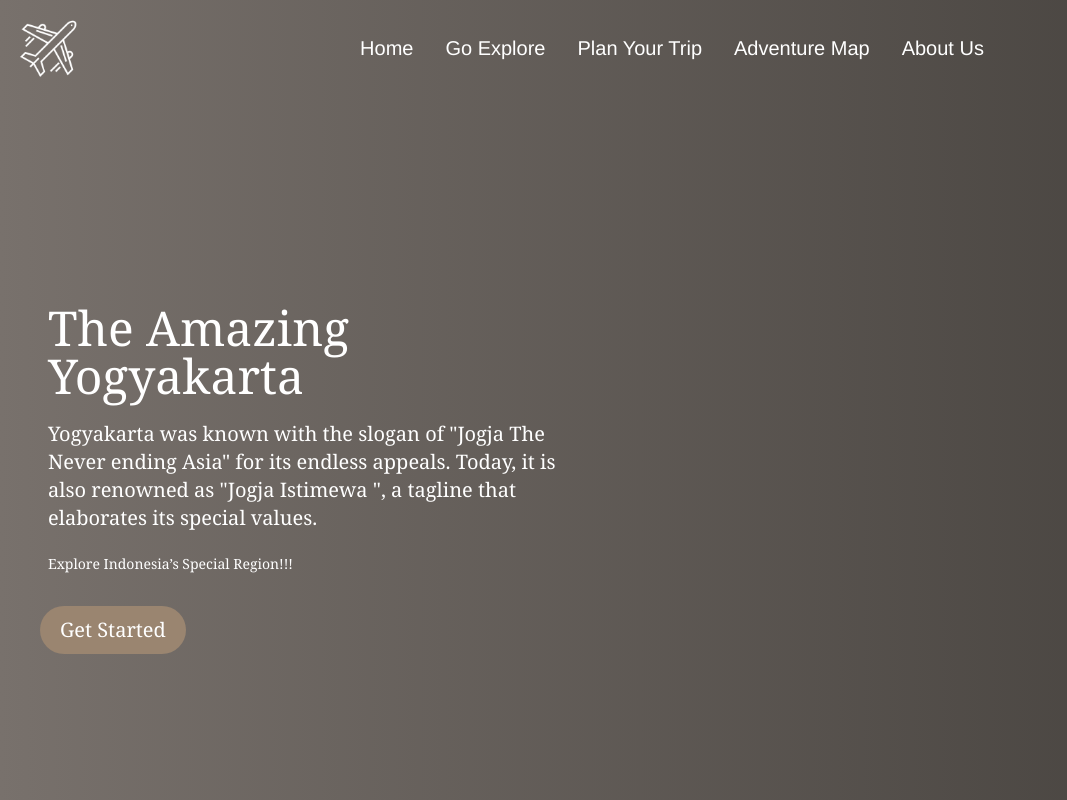
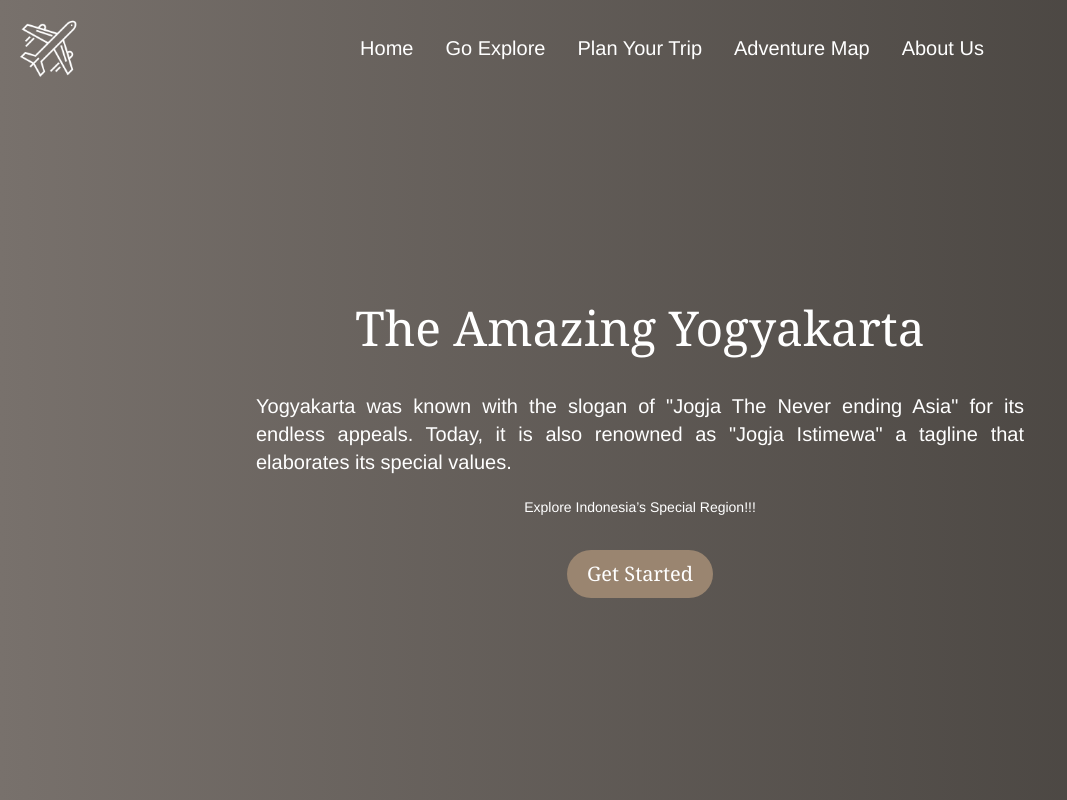
Before and after one commit to Kairose8/project-nusantara, a React (Vite) app: page / in a window 1280 px wide. Shown: the top 800 px of the page, without its empty margins (0-1067 px from the left). Built offline with nearby package versions, Linux system fonts and the light colour scheme; a web font is replaced by a local one.

Commit message:
home done

```diff
--- a/src/components/GetStarted.jsx
+++ b/src/components/GetStarted.jsx
@@ -6,7 +6,7 @@ export default function GetStarted() {
     return(
         <>
             <button onClick={() => navigate('/ExplorePage')}
-            class="ml-10 mt-8 text-white bg-myColor-500 font-serif hover:bg-myColor-600 focus:outline-none text-xl rounded-full text-sm px-5 py-2.5  ">
+            class="mt-8 text-white bg-myColor-500 font-serif hover:bg-myColor-600 focus:outline-none text-xl rounded-full text-sm px-5 py-2.5  ">
                 Get Started
             </button>
         </>
--- a/src/pages/Home.jsx
+++ b/src/pages/Home.jsx
@@ -1,24 +1,22 @@
 import GetStarted from "../components/GetStarted";
 
-
 export default function Home() {
-
-
   return (
-    <div className="h-screen ">
-      <p class="font-serif text-5xl mb-5 mt-52 text-white ml-12 w-1/3">
+    <>
+      <div className="h-screen flex flex-col items-center text-center ">
+        <p class="font-serif text-5xl mb-10 mt-52 text-white w-2/3 lg:w-max">
           The Amazing Yogyakarta
         </p>
-      <p class="font-serif text-white  md:text-sm ml-12 w-2/3 lg:text-xl lg:w-2/5">
+        <p class="font-grotesk text-white text-justify  md:text-sm w-2/3 lg:text-xl lg:w-3/5">
           Yogyakarta was known with the slogan of "Jogja The Never ending Asia"
-        for its endless appeals. Today, it is also renowned as "Jogja Istimewa
-        ", a tagline that elaborates its special values.
+          for its endless appeals. Today, it is also renowned as "Jogja Istimewa" a tagline that elaborates its special values.
         </p>
         <br />
-      <p class="font-serif text-white ml-12 w-1/3">
+        <p class="font-grotesk text-white w-1/3">
           Explore Indonesia’s Special Region!!!
         </p>
       <GetStarted />
       </div>
+    </>
   );
 }
--- a/src/pages/TripPlanner.jsx
+++ b/src/pages/TripPlanner.jsx
@@ -7,7 +7,7 @@ export default function TripPlanner() {
       <div>
         {/* page text  */}
         <div className="flex flex-col items-center text-center mb-8">
-          <div className="text-3xl md:text-5xl items-center left-14 font-space font-bold text-white md:w-1/3 ">
+          <div className="text-3xl md:text-5xl items-center left-14 font-space font-bold text-white md:w-3/5 lg:w-max ">
             <p>Plan Out Your Trip!</p>
           </div>
           <div className="left-14 font-sans text-lg text-white md:w-1/3 ">
```
Lines whose indentation alone changed are shown as unchanged.
